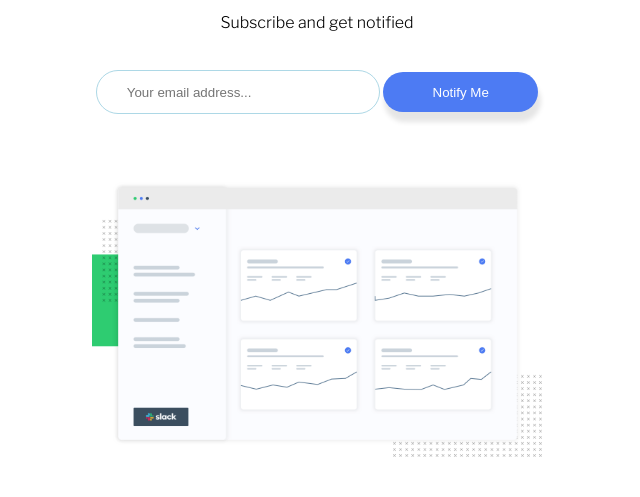
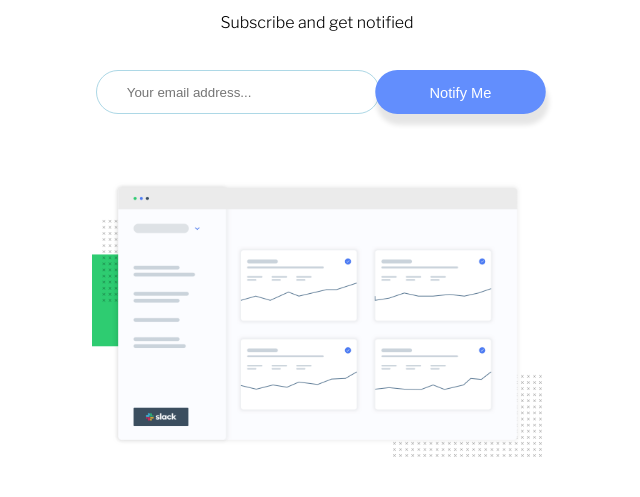
Before and after one commit to dandyson/ping-coming-soon-page-master, a plain HTML site: page index.html in a window 1280 px wide. In both pictures the pointer is over the button "Notify Me". Shown: the part 199-696 px from the top of the page, without its empty margins (323-963 px from the left). Drawn offline with nearby package versions, Linux system fonts and the light colour scheme.

Commit message:
add hover styles to button

```diff
--- a/style.css
+++ b/style.css
@@ -50,6 +50,7 @@ input:focus {
 }
 
 button {
+  transition: 0.2s ease-in-out;
   color: white;
   background-color: #4D7BF3;
   border: none;
@@ -60,6 +61,12 @@ button {
   -webkit-box-shadow: 2px 9px 5px 1px rgba(0,0,0,0.1);
   -moz-box-shadow: 2px 9px 5px 1px rgba(0,0,0,0.1);
   box-shadow: 2px 9px 5px 1px rgba(0,0,0,0.1);
+}
+
+button:hover {
+  cursor: pointer;
+  transform: scale(1.1);
+  background-color: rgb(98, 142, 253);
 }
 
 #errorText {
@@ -127,7 +134,6 @@ button {
   }
 
   input {
-
     width: 250px;
   }
 
```
